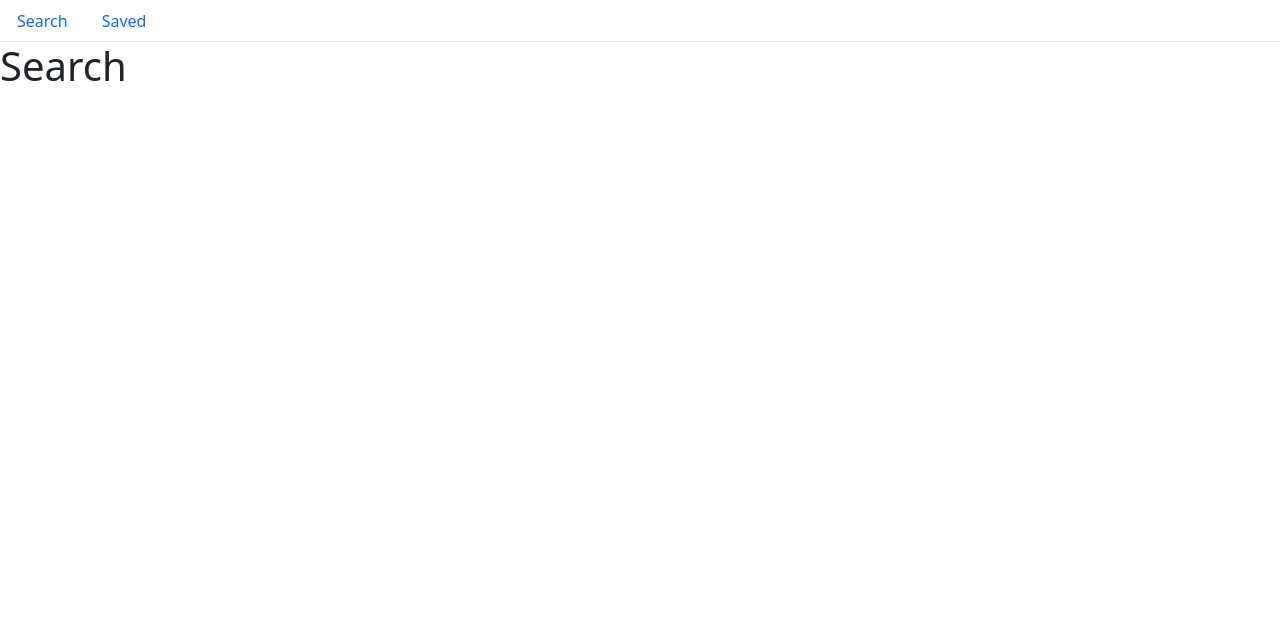
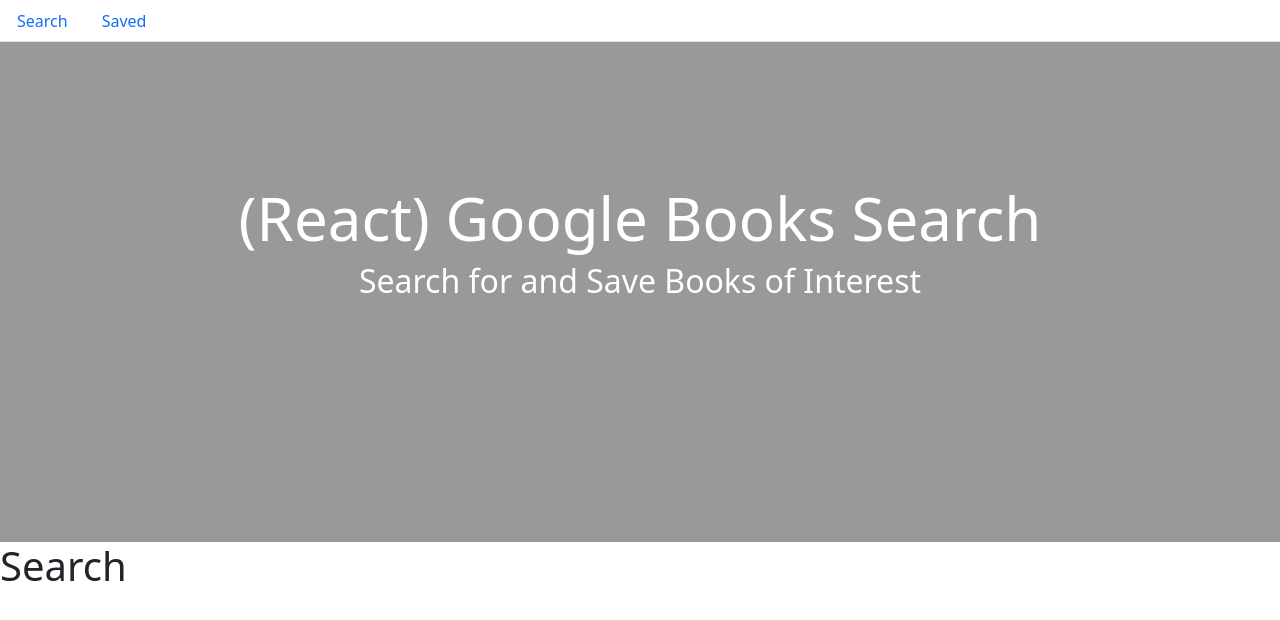
Before and after one commit to danielryangreen/book-search, a React (Create React App) app in the folder client/: page / in a window 1280 px wide. Shown: the top 620 px of the page. Built offline with nearby package versions, Linux system fonts and the light colour scheme.

Commit message:
Add Hero component

```diff
--- /dev/null
+++ b/client/src/components/Hero/index.js
@@ -0,0 +1,12 @@
+import React from "react";
+import "./style.css";
+
+function Hero(props) {
+  return (
+    <div className="hero text-center" style={{ backgroundImage: `url(${props.backgroundImage})` }}>
+      {props.children}
+    </div>
+  );
+}
+
+export default Hero;
--- /dev/null
+++ b/client/src/components/Hero/style.css
@@ -0,0 +1,33 @@
+.hero {
+  height: 500px;
+  background-size: cover;
+  background-position: center;
+  position: relative;
+}
+
+.hero::after {
+  content: "";
+  display: block;
+  opacity: .4;
+  position: absolute;
+  top: 0;
+  bottom: 0;
+  left: 0;
+  right: 0;
+  background: black;
+}
+
+.hero * {
+  position: relative;
+  z-index: 2;
+}
+
+.hero h1, .hero h2 {
+  color: white;
+}
+
+.hero h1 {
+  font-size: 60px;
+  padding-top: 140px;
+  margin-top: 0;
+}
--- a/client/src/pages/Saved.js
+++ b/client/src/pages/Saved.js
@@ -1,8 +1,13 @@
 import React from "react";
+import Hero from "../components/Hero";
 
 function Saved() {
   return (
     <div>
+      <Hero backgroundImage="">
+        <h1>(React) Google Books Search</h1>
+        <h2>Search for and Save Books of Interest</h2>
+      </Hero>
       <h1>Saved</h1>
     </div>
   );
--- a/client/src/pages/Search.js
+++ b/client/src/pages/Search.js
@@ -1,8 +1,13 @@
 import React from "react";
+import Hero from "../components/Hero";
 
 function Search() {
   return (
     <div>
+      <Hero backgroundImage="">
+        <h1>(React) Google Books Search</h1>
+        <h2>Search for and Save Books of Interest</h2>
+      </Hero>
       <h1>Search</h1>
     </div>
   );
```
Also changed, not shown: 2 other files (tests, documents, lock files or other folders).
